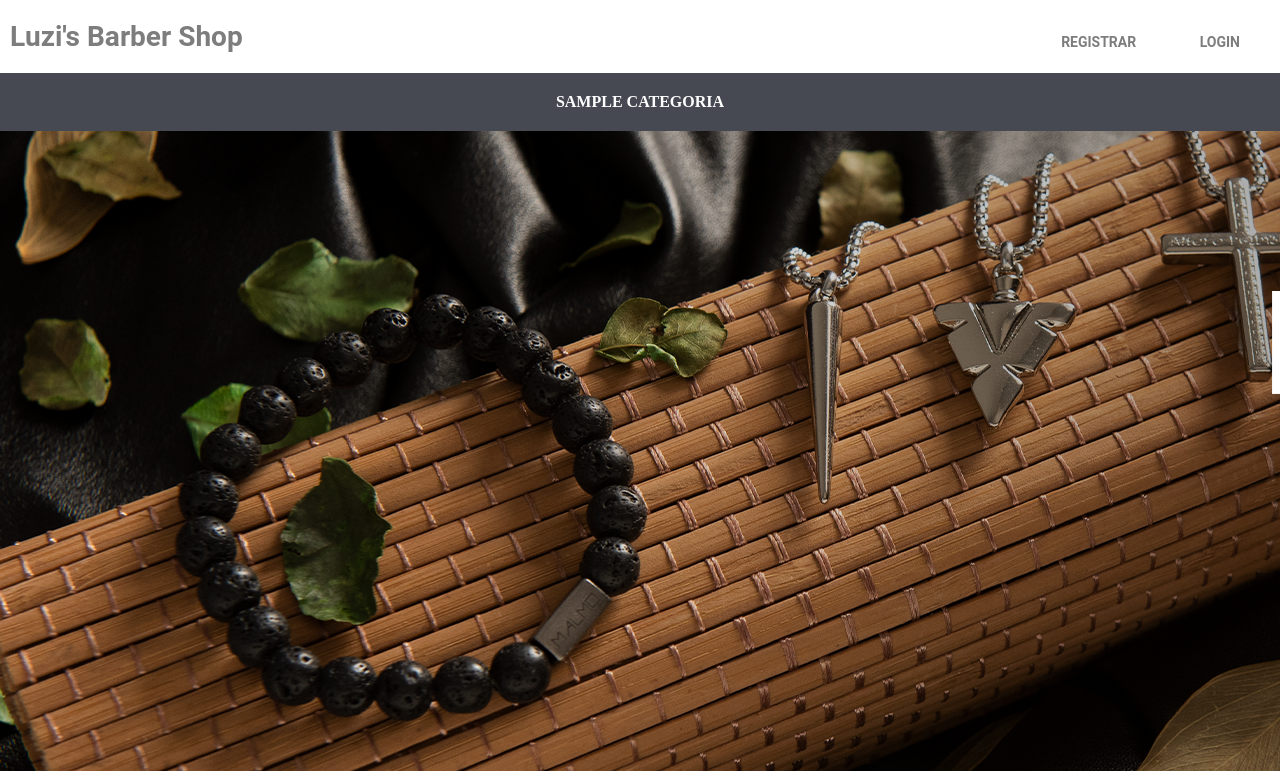
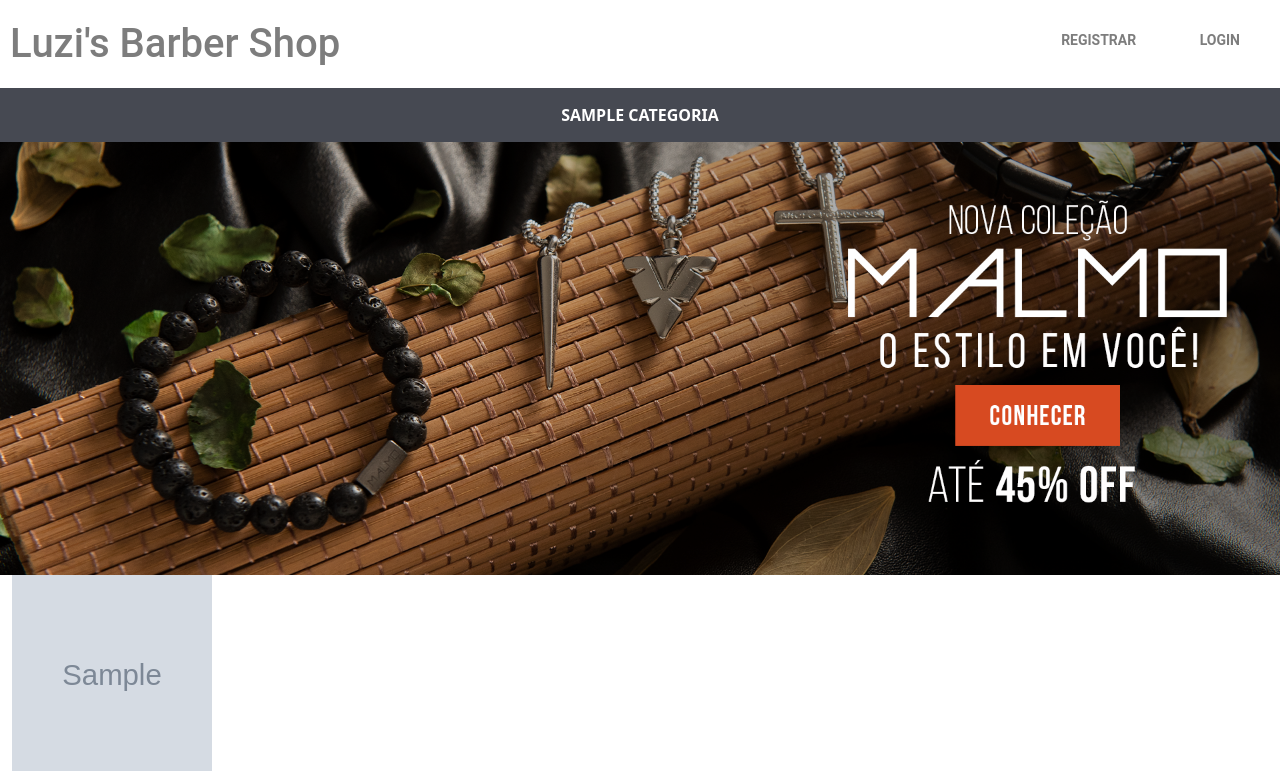
Before and after one commit to LucasReinhold/G2-Ecommerce-R3, a Django app: template ecommerce/core/templates/home.html in a window 1280 px wide; the page is wider, and only the part inside the window is pictured. Shown: the top 771 px of that part. Run offline with Django 3.2, Linux system fonts and the light colour scheme; the template is opened without the code that fills it: values that come from a table or form of the project are taken from there, others are empty; tables that the repository leaves empty hold one stand-in row (values such as "Sample post"); grey boxes marked "Sample" are stand-in pictures; grey boxes are pictures that could not be loaded.

Commit message:
tela home produtos

```diff
--- a/ecommerce/core/static/css/qualquercoisa.css
+++ b/ecommerce/core/static/css/qualquercoisa.css
@@ -18,11 +18,13 @@ body {
     float: right;
     font-weight: bold;
     text-transform: uppercase;
+    margin-bottom: 0;
+    margin-top: 10px;
 }
 
 .marca li {
     display: inline;
-    margin: 20px 30px;
+    margin: 60px 30px;
 }
 
 .marca a {
@@ -43,7 +45,7 @@ body {
     width: 100%;
     text-align: center;
     background-color: #464952;
-    padding: 20px 0;
+    padding: 15px 0;
     margin: 0;
 }
 
@@ -156,15 +158,14 @@ input {
 
 /* TELA HOME */
 
-.corpo {
+
+
+.tela-home img {
     width: 100%;
-    display: flex;
+    padding: 0;
 }
 
-.listaprodutos {
+.produto img {
     width: 200px;
     height: 200px;
-    margin: 10px;
-    background-color: aqua;
-    display: flex;
 }
--- a/ecommerce/core/templates/base.html
+++ b/ecommerce/core/templates/base.html
@@ -3,6 +3,7 @@
   <head>
     <title>{% block titulo %}{% endblock %}</title>
     <link rel="stylesheet" href="{% static 'css/qualquercoisa.css' %}">
+    <link href="https://cdn.jsdelivr.net/npm/bootstrap@5.1.2/dist/css/bootstrap.min.css" rel="stylesheet" integrity="sha384-uWxY/CJNBR+1zjPWmfnSnVxwRheevXITnMqoEIeG1LJrdI0GlVs/9cVSyPYXdcSF" crossorigin="anonymous">
   </head>
   <body>
     <header>
--- a/ecommerce/core/templates/home.html
+++ b/ecommerce/core/templates/home.html
@@ -2,37 +2,22 @@
 {% load static %}
 {% block titulo %}home{% endblock %}
 {% block corpo %}
-<div class="tela-home">
-  <img src="{% static 'img/banner.png'%}">
-  <div class="listaprodutos">
-    <div class="banner">
-      <img src="banner.png"/>
+<div class="tela-home container-fluid">
+  <div class="row" >
+    <img src="{% static 'img/banner.png'%}">
+  </div>
+
+    <div class="row">
+      {% for produto in produtos %}
+      <div class="col-sm-4 produto">
+        <a href="/produto/{{ produto.id }}">
+         <div>
+           <img src="{{ produto.imagem.url }}" alt="">
+         </div>
+         <label> {{ produto.nome }} </label>
+        </a>
+      </div>
+      {% endfor %}
     </div>
-    <div class="corpo">
-      <div class="categorias">
-        <ul>
-          <li>Categoria 1</li>
-          <li>Categoria 2</li>
-          <li>Categoria 3</li>
-          <li>Categoria 4</li>
-        </ul>
-      </div>
-      <div class="produtos">
-        {% for produto in produtos %}
-        <a href="/pomada"><div class="produto">
-          <img src="{{produto.imagem}}">
-          <span>{{produto.nome}}</span>
-        </div></a>
-        {% endfor %}
-        <div class="produto"></div>
-        <div class="produto"></div>
-        <div class="produto"></div>
-        <div class="produto"></div>
-      </div>
-    </div>
-      {% for produto in produtos %}
-    {{produto.nome}}
-    {% endfor %}
-  </div>
 </div>
 {% endblock %}
--- a/ecommerce/ecommerce/settings.py
+++ b/ecommerce/ecommerce/settings.py
@@ -119,6 +119,8 @@ USE_TZ = True
 # https://docs.djangoproject.com/en/3.2/howto/static-files/
 
 STATIC_URL = '/static/'
+MEDIA_ROOT = 'media/'
+MEDIA_URL = '/media/'
 
 # Default primary key field type
 # https://docs.djangoproject.com/en/3.2/ref/settings/#default-auto-field
--- a/ecommerce/ecommerce/urls.py
+++ b/ecommerce/ecommerce/urls.py
@@ -17,6 +17,8 @@ from django.contrib import admin
 from django.urls import path
 
 from core import views
+from django.conf.urls.static import static
+from django.conf import settings
 
 urlpatterns = [
     path('admin/', admin.site.urls),
@@ -24,4 +26,5 @@ urlpatterns = [
     path('login', views.login),
     path('categoria/<int:pk>', views.lista_categoria),
     path('home', views.home),
-]
+    path('produto/<int:id>', views.detalhe_produto),
+] + static(settings.MEDIA_URL, document_root=settings.MEDIA_ROOT)
```
Also changed, not shown: ecommerce/core/static/img/espuma_de_barbear.png (added), ecommerce/core/static/img/gel_pos-barba.png (added), ecommerce/core/static/img/shampo_d_barba.png (added), ecommerce/core/templates/detalhe_produto.html (added), ecommerce/media/imagens/espuma_de_barbear.png (renamed from ecommerce/imagens/espuma_de_barbear.png), ecommerce/media/imagens/gel_pos-barba.png (renamed from ecommerce/imagens/gel_pos-barba.png), ecommerce/media/imagens/shampo_d_barba.png (renamed from ecommerce/imagens/shampo_d_barba.png).
